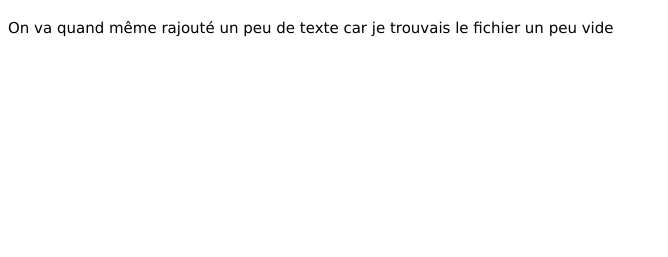
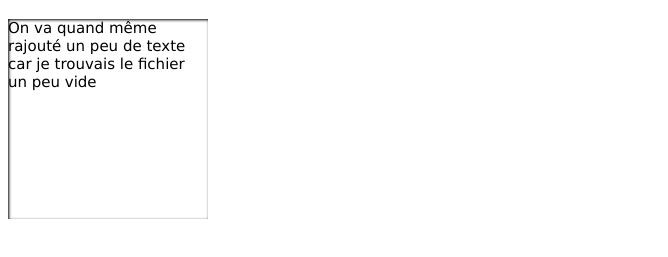
Before and after one commit to Briol/activityOCR, a plain HTML site: page index.html in a window 1280 px wide. Shown: the part 61-318 px from the top of the page, without its empty margins (0-668 px from the left). Drawn offline with Linux system fonts and the light colour scheme.

Commit message:
J'ai modifier le CSS pour que le texte soit mis en avant à l'aide d'une ombre et d'une taille de boite

```diff
--- a/style.css
+++ b/style.css
@@ -5,4 +5,8 @@ h1{
 p{
 	font-family: Verdana;
 	font-size: 15px;
+
+	width: 200px;
+	height:200px;
+	box-shadow: 1px 1px 3px inset;
 }
```
